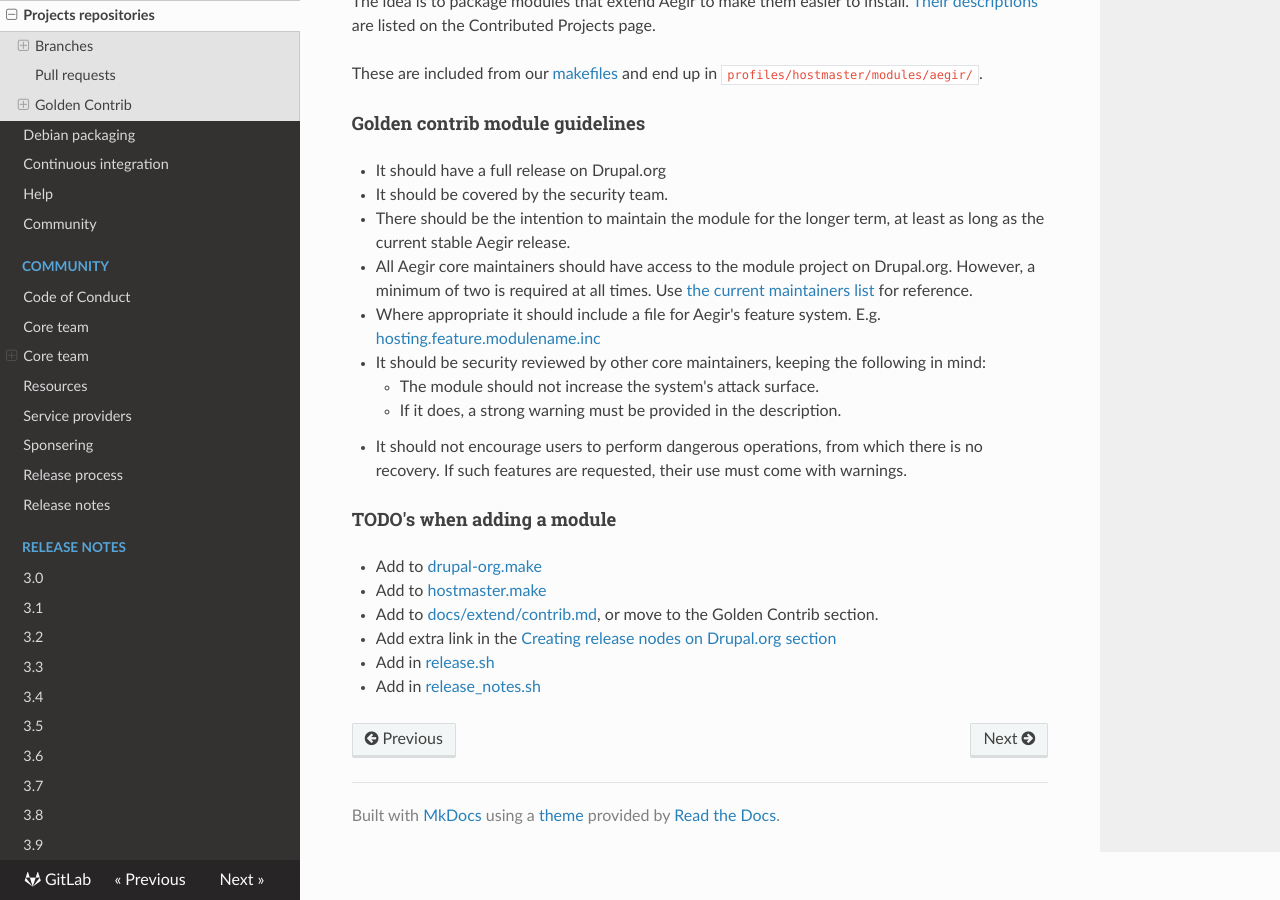
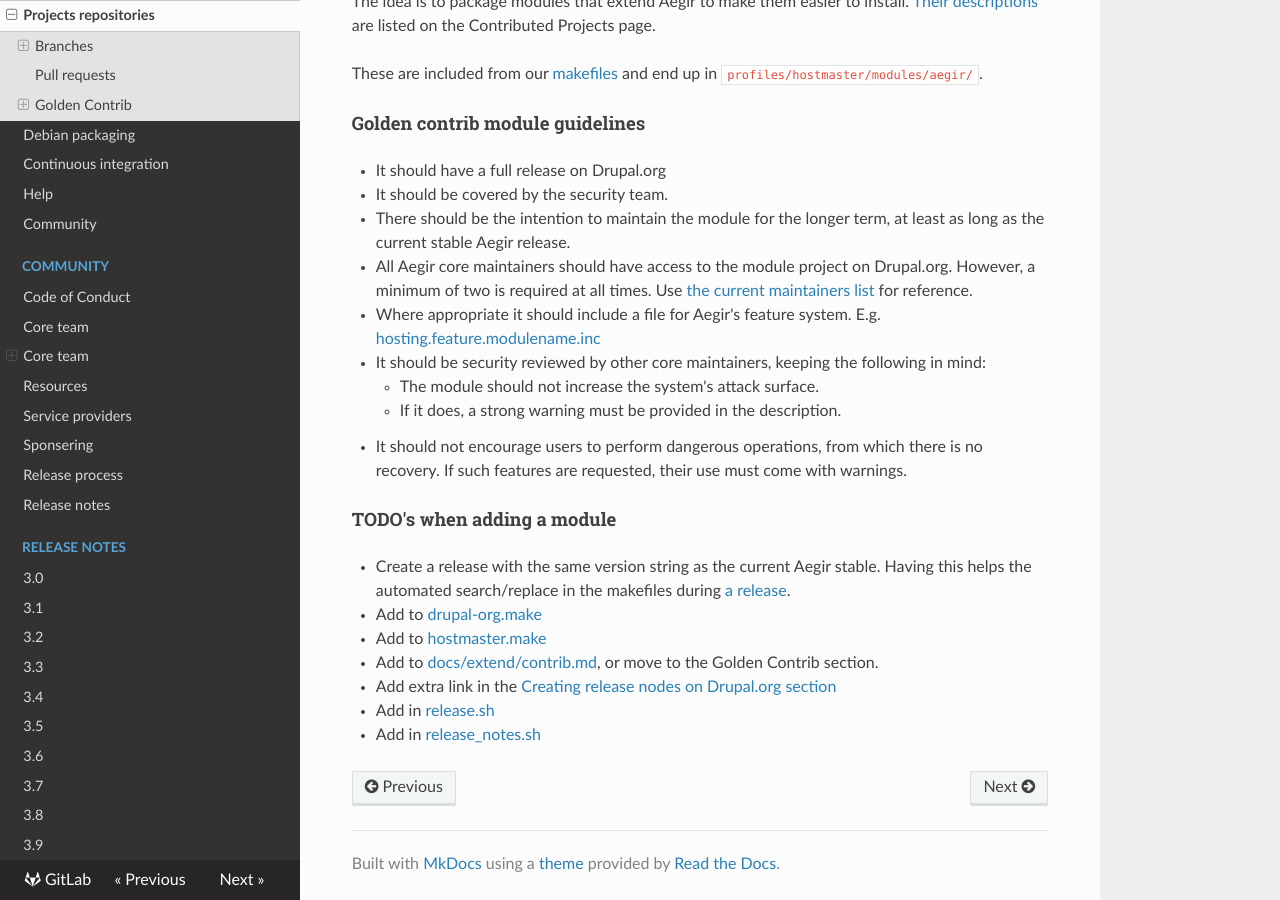
Before and after one commit to aegir-project/documentation, an MkDocs documentation site: the page built from docs/develop/repositories.md, in a window 1280 px wide and 900 px high, scrolled down 1209 px. Built offline with MkDocs 1.6.1, drawn with Linux system fonts in a browser that asks for light colours; nearby versions of some CDN libraries; old or Windows-style settings are respelled for this version of MkDocs.

Commit message:
added new golden contrib todo

```diff
--- a/docs/develop/repositories.md
+++ b/docs/develop/repositories.md
@@ -64,6 +64,7 @@ These are included from our [makefiles](http://cgit.drupalcode.org/hostmaster/tr
 
 #### TODO's when adding a module
 
+- Create a release with the same version string as the current Aegir stable. Having this helps the automated search/replace in the makefiles during [a release](https://gitlab.com/aegir/provision/blob/7.x-3.x/scripts/release.sh#L134).
 - Add to [drupal-org.make](https://git.drupalcode.org/project/hostmaster/blob/7.x-3.x/drupal-org.make)
 - Add to [hostmaster.make](https://git.drupalcode.org/project/hostmaster/blob/7.x-3.x/hostmaster.make)
 
```
